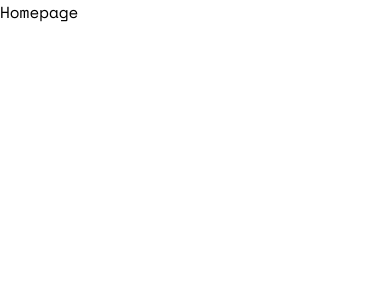
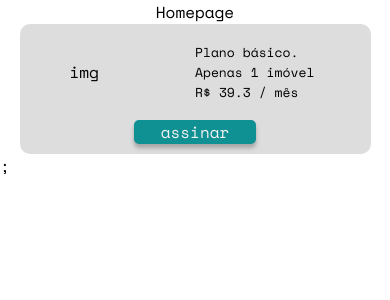
Before and after one commit to rodhardt/dihome-capstone-q2g2, a React (Create React App) app: page / in a window 390 px wide. Shown: the top 300 px of the page. Built offline with nearby package versions, Linux system fonts and the light colour scheme.

Commit message:
feature: Component/PayCard styled for mobile version, missing the logo and desktop version

```diff
--- a/src/components/PayCard/index.tsx
+++ b/src/components/PayCard/index.tsx
@@ -1,7 +1,29 @@
-import { PayCardStyled } from "./styles";
+import { RowBox, PayCardStyled } from "./styles";
 
-function PayCard() {
-  return <PayCardStyled></PayCardStyled>;
+interface PayCardProps {
+  img: string;
+  planName: string;
+  anouncesQuantity: string;
+  price: number;
 }
 
-export default PayCard;
+export const PayCard = ({
+  img,
+  planName,
+  anouncesQuantity,
+  price,
+}: PayCardProps) => {
+  return (
+    <PayCardStyled>
+      <RowBox>
+        <div>{img}</div>
+        <ul>
+          <li>{planName}</li>
+          <li>{anouncesQuantity}</li>
+          <li>R$ {price} / mês</li>
+        </ul>
+      </RowBox>
+      <button>assinar</button>
+    </PayCardStyled>
+  );
+};
--- a/src/components/PayCard/styles.ts
+++ b/src/components/PayCard/styles.ts
@@ -1,3 +1,46 @@
 import styled from "styled-components";
 
-export const PayCardStyled = styled.div``;
+export const PayCardStyled = styled.div`
+  width: 90%;
+  height: 130px;
+
+  background-color: #dddddd;
+  border-radius: 10px;
+
+  display: flex;
+  flex-direction: column;
+  align-items: center;
+
+  > button {
+    width: 35%;
+    margin-bottom: 10px;
+
+    border: none;
+    border-radius: 5px;
+    background-color: var(--darkBlue);
+    color: var(--mainGray);
+
+    box-shadow: 0px 4px 4px rgba(0, 0, 0, 0.25);
+  }
+`;
+
+export const RowBox = styled.div`
+  width: 100%;
+  height: 80%;
+  display: flex;
+  flex-direction: row;
+  align-items: center;
+  justify-content: space-between;
+
+  > div {
+    margin-left: 50px;
+  }
+
+  > ul {
+    width: 50%;
+    li {
+      list-style: none;
+      font-size: 13px;
+    }
+  }
+`;
--- a/src/pages/Homepage/index.tsx
+++ b/src/pages/Homepage/index.tsx
@@ -1,7 +1,21 @@
+import { PayCard } from "../../components/PayCard";
 import { HomepageStyled } from "./styles";
 
 function Homepage() {
-  return <HomepageStyled>Homepage</HomepageStyled>;
+  return (
+    <>
+      <HomepageStyled>
+        Homepage
+        <PayCard
+          img="img"
+          planName="Plano básico."
+          anouncesQuantity="Apenas 1 imóvel"
+          price={39.3}
+        />
+      </HomepageStyled>
+      ;
+    </>
+  );
 }
 
 export default Homepage;
--- a/src/pages/Homepage/styles.ts
+++ b/src/pages/Homepage/styles.ts
@@ -1,3 +1,8 @@
 import styled from "styled-components";
 
-export const HomepageStyled = styled.main``;
+export const HomepageStyled = styled.main`
+  display: flex;
+  flex-direction: column;
+  justify-content: center;
+  align-items: center;
+`;
```
